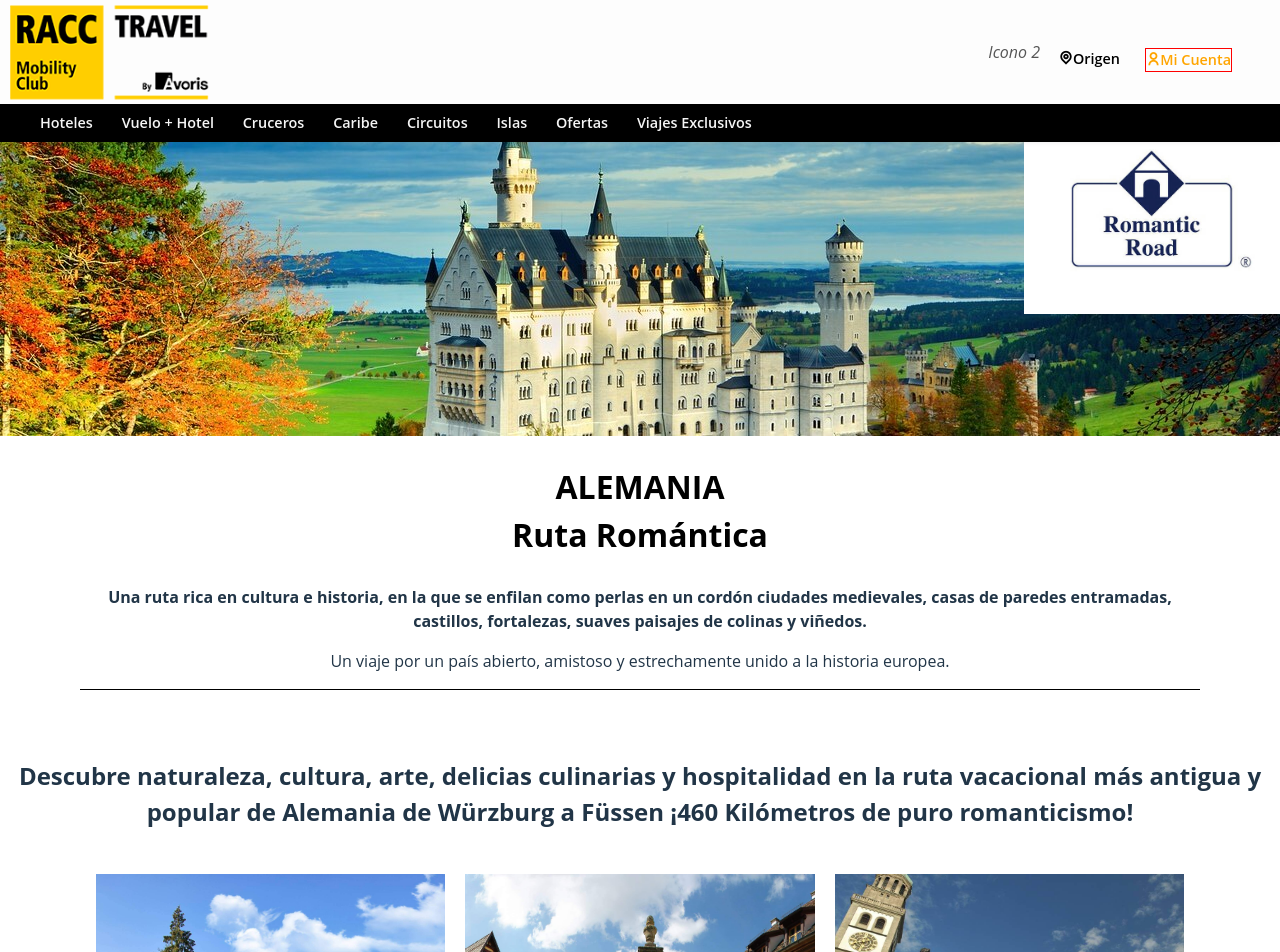
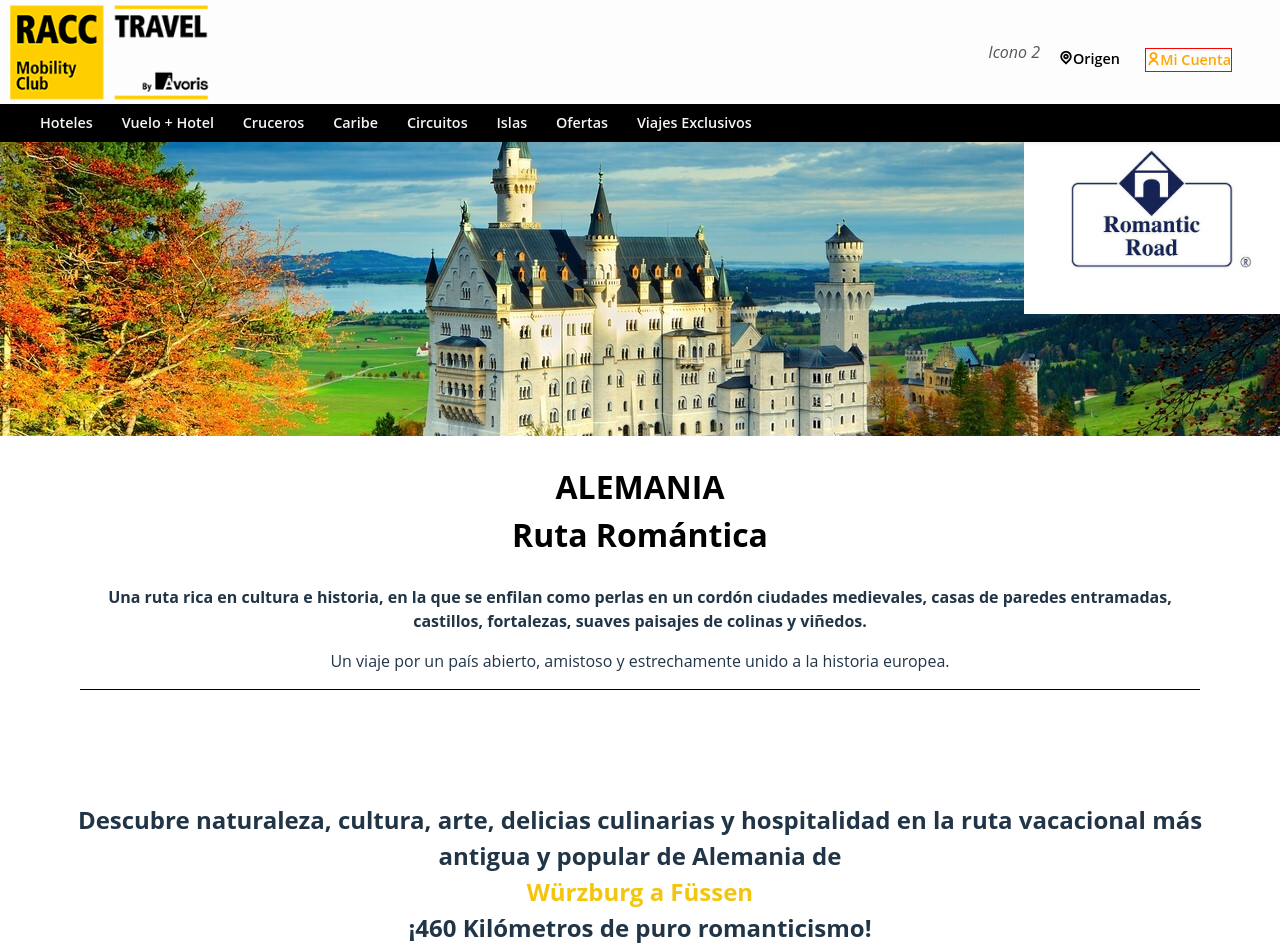
Before and after one commit to oyham/VarCPT, a React (Vite) app: page / in a window 1280 px wide. Shown: the top 952 px of the page. Built offline with nearby package versions, Linux system fonts and the light colour scheme.

Commit message:
add warning msg

```diff
--- a/src/App.css
+++ b/src/App.css
@@ -46,6 +46,10 @@ Link {
 h1 {
   font-style: italic;
   margin-bottom: 0.1rem;
+}
+
+.mct{
+  color: #f3c50e;
 }
 
 .main__img-container {
@@ -157,11 +161,11 @@ ol {
     margin-top: 3.5rem;
   }
 
+  /* top: 2.5rem; */
   .nav__menu {
     background-color: var(--main-color);
     position: absolute;
     left: 0;
-    /* top: 2.5rem; */
     top: -1.5rem;
     width: 100%;
     overflow: auto;
@@ -269,11 +273,24 @@ ol {
 }
 
 /* CARDS */
+.discover__title{
+  margin: 4rem 3rem 0;
+}
+
 .cards__container {
   margin: 1rem 2rem;
 }
 
+.warning__container{
+  background-color: #f3c50e;
+  margin: 0 2rem;
+  text-align: start;
+  padding: .5rem;
+}
 
+.warning__container b{
+  font-size: 1.5rem;
+}
 
 
 @media screen and (min-width: 768px) {
@@ -300,6 +317,7 @@ ol {
   .section {
     padding-top: 3rem;
     padding-bottom: 2rem;
+
   }
 
   .section-title {
@@ -318,7 +336,7 @@ ol {
 }
 
 /* For large devices */
-@media screen and (min-width: 1118px) {
+@media screen and (min-width: 1024px) {
   h1 {
     padding-top: 1rem;
   }
@@ -389,6 +407,14 @@ ol {
     gap: 20px; /* Espacio entre las tarjetas */
     margin: 0 6rem;
   }
+
+  .warning__container{
+    margin: 0 4rem;
+
+  }
+
+
+
 
   /* Nav */
   .nav {
--- a/src/pages/Discover.jsx
+++ b/src/pages/Discover.jsx
@@ -4,10 +4,11 @@ import DiscoverCards from '../components/DiscoverCards'
 const Discover = () => {
     return (
         <section className='section'>
-            <h2>
+            <h2 className='discover__title'>
                 Descubre naturaleza, cultura, arte, delicias culinarias y hospitalidad en la ruta vacacional
-                más antigua y popular de Alemania de
-                Würzburg a Füssen
+                más antigua y popular de Alemania de <br />
+                <span className='mct'>Würzburg a Füssen</span>
+                <br />
                 ¡460 Kilómetros de puro romanticismo!
             </h2>
 
@@ -19,6 +20,16 @@ const Discover = () => {
                 <DiscoverCards cardImg={"5"} spanTitle="Día 5: Halblech" subtitle="Halblech / Buchenberg / Hohenschwangau / Neuschwanstein / Halblech (117 Km)" text="Subida en telesilla al monte Buchenberg por la mañana para admirar las maravillosas vistas que regala desde la cima. Por la tarde, visita al castillo de Hohenschwangau y de Neuschwanstein, que sirvió de inspiración para el palacio del cuento de La Cenicienta de Disney. Continuaremos hacia Halblech un paraíso entre castillos y lagos." loc="Halblech." />
                 <DiscoverCards cardImg={"6"} spanTitle="Día 6: De Halblech a Barcelona" subtitle="Halblech - Füssen / Múnich (130 Km) / Barcelona" text="Por la mañana, visita Füssen, ciudad a orillas del río Lech, al pie de los Alpes, y un final perfecto que resume los 413 km entre el Meno y los Alpes, impresionantes paisajes, senderos, montañas, lagos, castillos y su centro histórico… A continuación, traslado al aeropuerto de Múnich, devolución del coche de alquiler y vuelo de regreso a Barcelona"/>
             </article>
+
+            <div>
+                <p>*Posibilidad de añadir mas noches.</p>
+                <p>**Constultar salidas desde otras ciudades.</p>
+            </div>
+
+            <div className='warning__container'>
+                <b>¡Atención!</b>
+                <p>No utilizar durante el viaje por la Ruta Romántica ningún instrumento de navegación, ya que no funcionan correctamente, y la gente se pierde.</p>
+            </div>
         </section>
     )
 }
```
